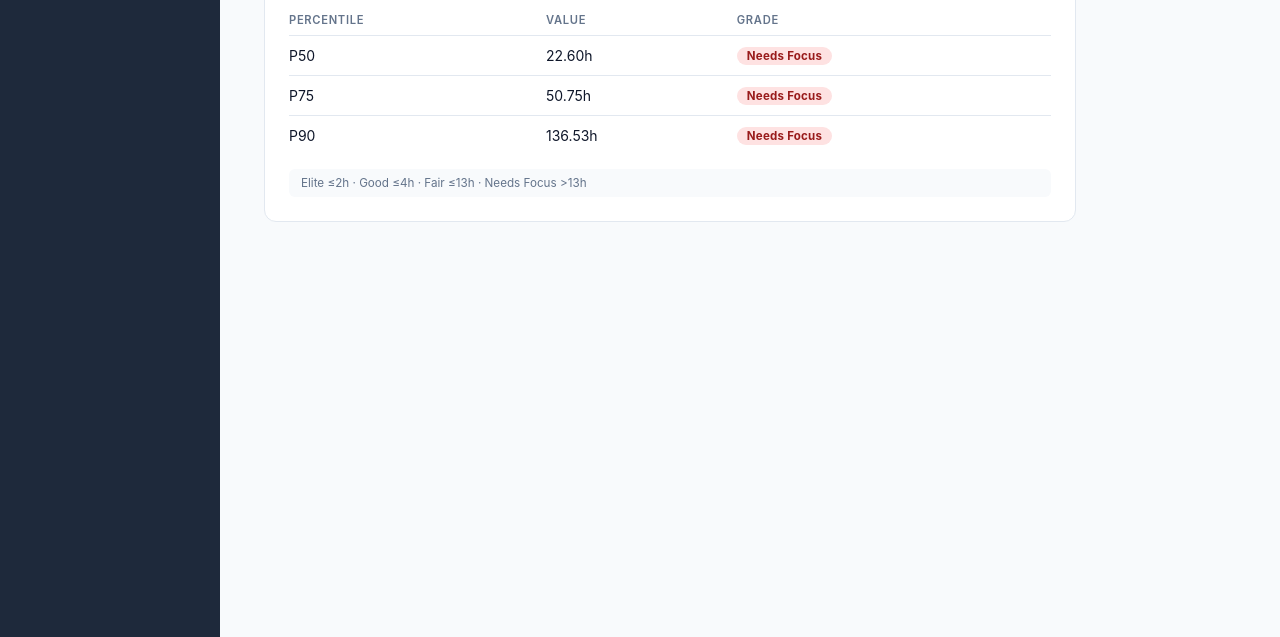
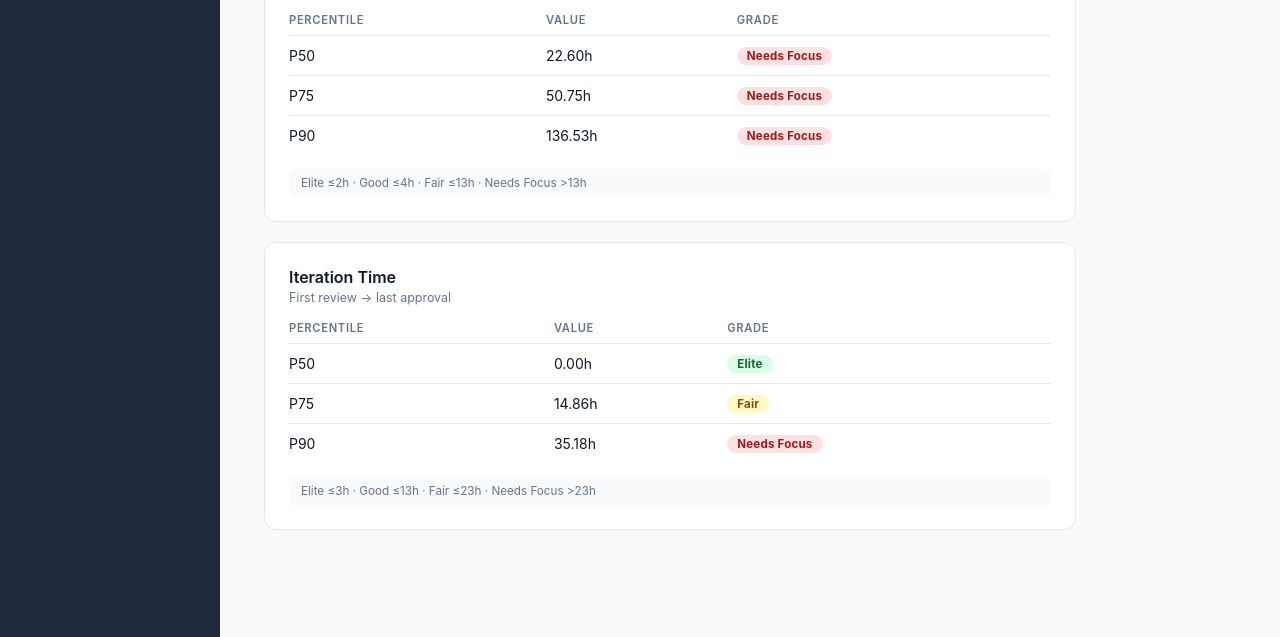
Before and after one commit to mpantic-tricentis/ta-metrics-eng, a website: page site/pr-metrics.html in a window 1280 px wide. Shown: the part 163-800 px from the top of the page. Drawn offline with Linux system fonts and the light colour scheme.

Commit message:
feat: add Iteration Time card (first review → last approval)
Adds the Iteration Time metric card using the same CARDS-driven pattern
established for Pickup Time. Both cards now render independently from a
single JSON fetch, confirming the card shape is reusable.

LinearB 2026 thresholds: Elite ≤3h, Good ≤13h, Fair ≤23h, Needs Focus >23h.

Co-Authored-By: Claude Sonnet 4.6 <noreply@anthropic.com>

```diff
--- a/site/assets/js/pr-metrics.js
+++ b/site/assets/js/pr-metrics.js
@@ -7,6 +7,14 @@
       tbodyId: 'pickup-time-rows',
       testIdPrefix: 'pickup',
       ladderTestId: 'pickup-ladder',
+      percentiles: ['p50', 'p75', 'p90'],
+      fmt: function (v) { return v.toFixed(2) + 'h'; }
+    },
+    {
+      metricKey: 'iteration_time_hours',
+      tbodyId: 'iteration-time-rows',
+      testIdPrefix: 'iteration',
+      ladderTestId: 'iteration-ladder',
       percentiles: ['p50', 'p75', 'p90'],
       fmt: function (v) { return v.toFixed(2) + 'h'; }
     }
--- a/site/pr-metrics.html
+++ b/site/pr-metrics.html
@@ -41,6 +41,25 @@
         <div class="ladder-legend" data-testid="pickup-ladder"></div>
       </div>
 
+      <!-- Iteration Time -->
+      <div class="metric-card" data-testid="card-iteration-time">
+        <div class="card-header">
+          <h2 class="card-title">Iteration Time</h2>
+          <p class="card-subtitle">First review → last approval</p>
+        </div>
+        <table class="metric-table">
+          <thead>
+            <tr>
+              <th>Percentile</th>
+              <th>Value</th>
+              <th>Grade</th>
+            </tr>
+          </thead>
+          <tbody id="iteration-time-rows"></tbody>
+        </table>
+        <div class="ladder-legend" data-testid="iteration-ladder"></div>
+      </div>
+
     </div>
 
   </main>
```
Also changed, not shown: tests/e2e/slice3.spec.ts (added, +47 -0 lines).
